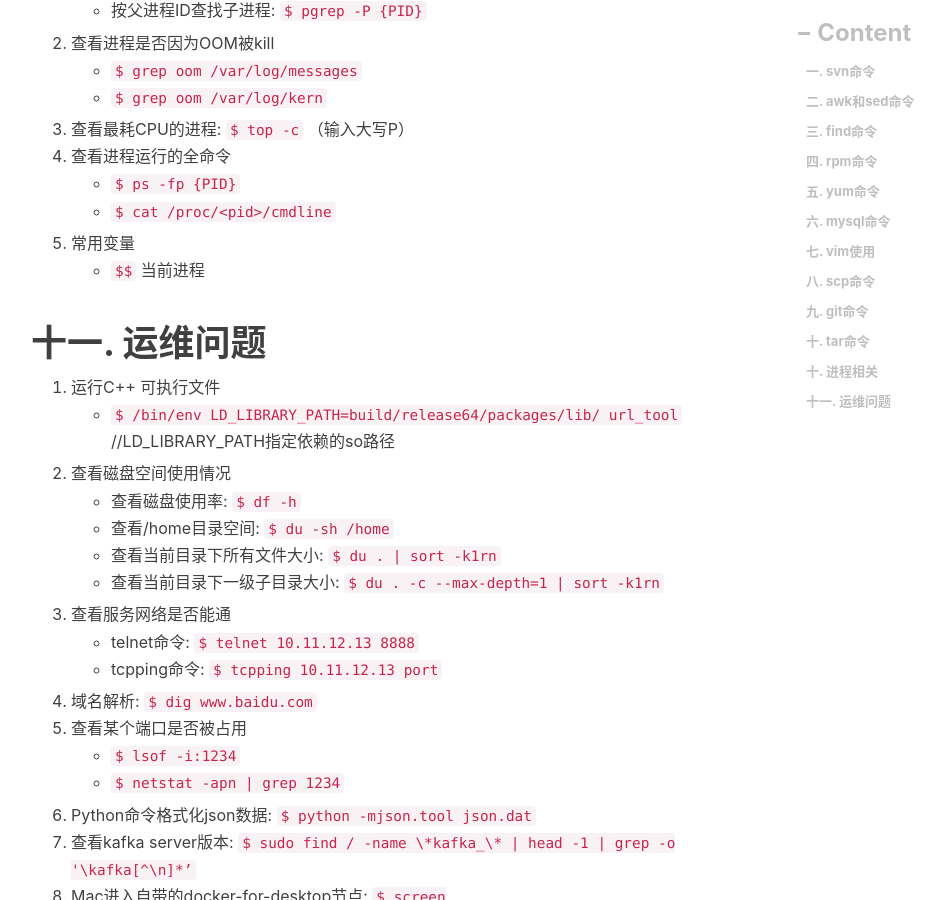
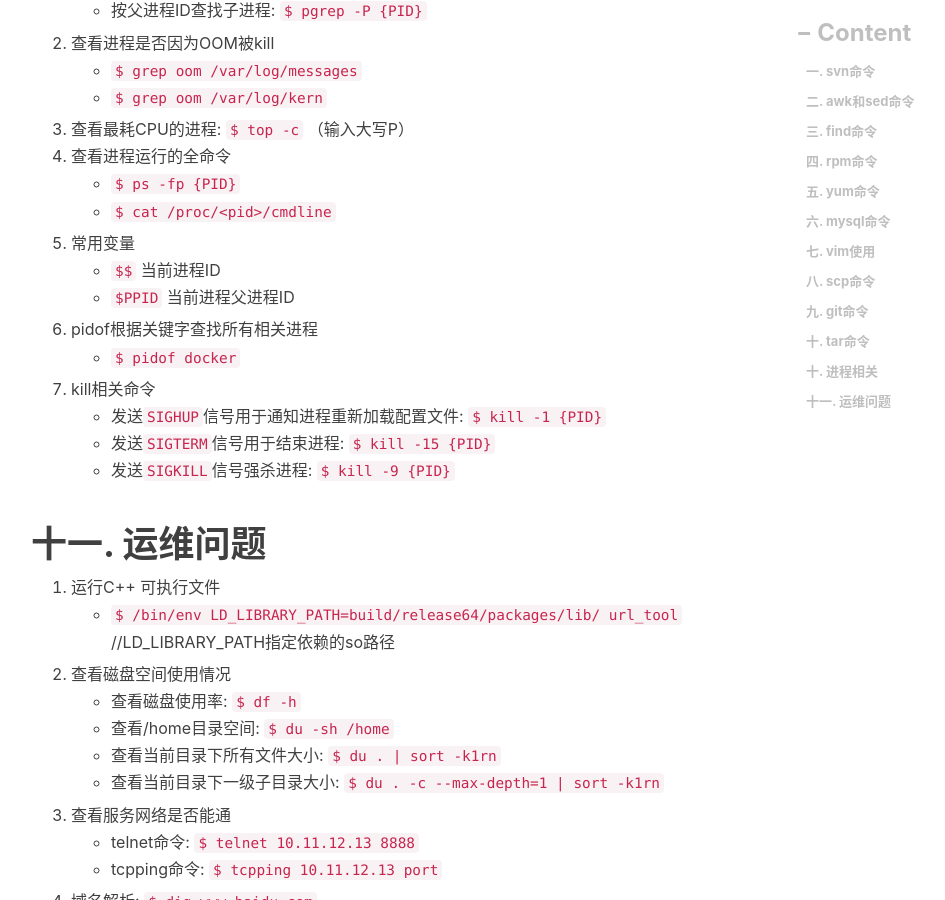
Before and after one commit to engru/chenguolin.github.io, a Jekyll site: the page built from _posts/2016-09-27-【Linux-10】Linux开发运维总结.md, in a window 1280 px wide and 900 px high, scrolled down 4558 px. Shown: the whole window, without its empty margins (234-1179 px from the left). Built offline with Jekyll 4.4.1, drawn with Linux system fonts in a browser that asks for light colours; nearby versions of some CDN libraries; comment, search, counter and statistics services are not loaded.

Commit message:
Update 2016-09-27-【Linux-10】Linux开发运维总结.md

```diff
--- a/_posts/2016-09-27-【Linux-10】Linux开发运维总结.md
+++ b/_posts/2016-09-27-【Linux-10】Linux开发运维总结.md
@@ -120,7 +120,14 @@ tags:         #标签
    + `$ ps -fp {PID}`
    + `$ cat /proc/<pid>/cmdline`
 5. 常用变量
-   + `$$` 当前进程
+   + `$$` 当前进程ID
+   + `$PPID` 当前进程父进程ID
+6. pidof根据关键字查找所有相关进程
+   + `$ pidof docker`
+7. kill相关命令
+   + 发送`SIGHUP`信号用于通知进程重新加载配置文件: `$ kill -1 {PID}`
+   + 发送`SIGTERM`信号用于结束进程: `$ kill -15 {PID}`
+   + 发送`SIGKILL`信号强杀进程: `$ kill -9 {PID}`
 
 # 十一. 运维问题
 1. 运行C++ 可执行文件
```
